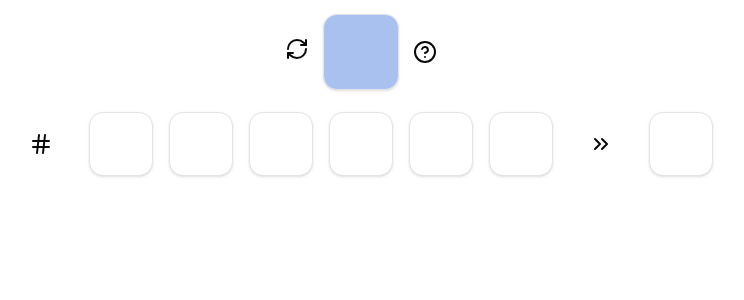
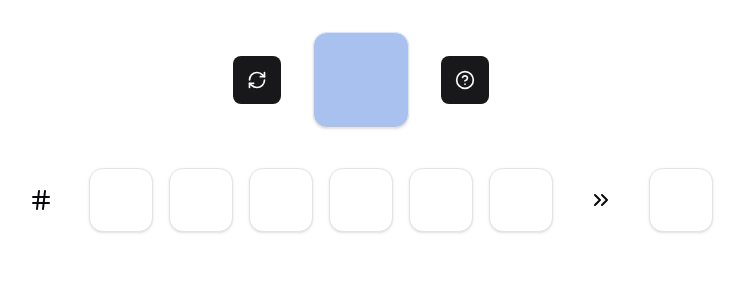
Before and after one commit to joshzhaa/hexadle, a React (Vite) app: page / in a window 1280 px wide. Shown: the top 300 px of the page, without its empty margins (279-1023 px from the left). Built offline with nearby package versions, Linux system fonts and the light colour scheme.

Commit message:
fix the header side buttons

```diff
--- a/package.json
+++ b/package.json
@@ -17,6 +17,7 @@
     "class-variance-authority": "^0.7.1",
     "clsx": "^2.1.1",
     "lucide-react": "^0.561.0",
+    "radix-ui": "^1.4.3",
     "react": "^19.2.0",
     "react-dom": "^19.2.0",
     "tailwind-merge": "^3.4.0",
--- /dev/null
+++ b/src/components/ui/button.tsx
@@ -0,0 +1,64 @@
+import * as React from "react"
+import { cva, type VariantProps } from "class-variance-authority"
+import { Slot } from "radix-ui"
+
+import { cn } from "@/lib/utils"
+
+const buttonVariants = cva(
+  "inline-flex items-center justify-center gap-2 whitespace-nowrap rounded-md text-sm font-medium transition-all disabled:pointer-events-none disabled:opacity-50 [&_svg]:pointer-events-none [&_svg:not([class*='size-'])]:size-4 shrink-0 [&_svg]:shrink-0 outline-none focus-visible:border-ring focus-visible:ring-ring/50 focus-visible:ring-[3px] aria-invalid:ring-destructive/20 dark:aria-invalid:ring-destructive/40 aria-invalid:border-destructive",
+  {
+    variants: {
+      variant: {
+        default: "bg-primary text-primary-foreground hover:bg-primary/90",
+        destructive:
+          "bg-destructive text-white hover:bg-destructive/90 focus-visible:ring-destructive/20 dark:focus-visible:ring-destructive/40 dark:bg-destructive/60",
+        outline:
+          "border bg-background shadow-xs hover:bg-accent hover:text-accent-foreground dark:bg-input/30 dark:border-input dark:hover:bg-input/50",
+        secondary:
+          "bg-secondary text-secondary-foreground hover:bg-secondary/80",
+        ghost:
+          "hover:bg-accent hover:text-accent-foreground dark:hover:bg-accent/50",
+        link: "text-primary underline-offset-4 hover:underline",
+      },
+      size: {
+        default: "h-9 px-4 py-2 has-[>svg]:px-3",
+        xs: "h-6 gap-1 rounded-md px-2 text-xs has-[>svg]:px-1.5 [&_svg:not([class*='size-'])]:size-3",
+        sm: "h-8 rounded-md gap-1.5 px-3 has-[>svg]:px-2.5",
+        lg: "h-10 rounded-md px-6 has-[>svg]:px-4",
+        icon: "size-9",
+        "icon-xs": "size-6 rounded-md [&_svg:not([class*='size-'])]:size-3",
+        "icon-sm": "size-8",
+        "icon-lg": "size-10",
+      },
+    },
+    defaultVariants: {
+      variant: "default",
+      size: "default",
+    },
+  }
+)
+
+function Button({
+  className,
+  variant = "default",
+  size = "default",
+  asChild = false,
+  ...props
+}: React.ComponentProps<"button"> &
+  VariantProps<typeof buttonVariants> & {
+    asChild?: boolean
+  }) {
+  const Comp = asChild ? Slot.Root : "button"
+
+  return (
+    <Comp
+      data-slot="button"
+      data-variant={variant}
+      data-size={size}
+      className={cn(buttonVariants({ variant, size, className }))}
+      {...props}
+    />
+  )
+}
+
+export { Button, buttonVariants }
--- a/src/features/game.tsx
+++ b/src/features/game.tsx
@@ -7,6 +7,7 @@
   HoverCardContent,
 } from "@/components/ui/hover-card";
 import { CircleQuestionMark, RefreshCw } from "lucide-react";
+import { Button } from "@/components/ui/button";
 
 const AllowedInputs = new Set([
   "0",
@@ -68,7 +69,7 @@
 
   return (
     <>
-      <GameHeader targetColor={targetColor} />
+      <GameHeader targetColor={targetColor} setTargetColor={setTargetColor}/>
       <div className="flex items-center justify-center">
         <GuessTable colors={guesses} target={targetColor} />
       </div>
@@ -92,20 +93,21 @@
     <h1 className="flex items-center justify-center">
       <HoverCard openDelay={1} closeDelay={100}>
         <HoverCardTrigger>
-          <button onClick={() => setTargetColor(randomHex())}>
-            <RefreshCw />
-          </button>
+          <Button onClick={() => setTargetColor(randomHex())} className="size-12">
+            <RefreshCw className="size-5"/>
+          </Button>
         </HoverCardTrigger>
         <HoverCardContent className="flex">
-          <div>Is it time to get a new color?</div>
+          <div>New color</div>
         </HoverCardContent>
       </HoverCard>
 
-      <ColorBlock color={targetColor} className="size-26 p-3.5" />
-
+      <ColorBlock color={targetColor} className="size-40 p-8" />
       <HoverCard openDelay={1} closeDelay={100}>
         <HoverCardTrigger>
-          <CircleQuestionMark />
+          <Button className="size-12">
+            <CircleQuestionMark className="size-5"/>
+          </Button>
         </HoverCardTrigger>
         <HoverCardContent>What is this color's hex code?</HoverCardContent>
       </HoverCard>
```
Also changed, not shown: 1 other file (tests, documents, lock files or other folders).
